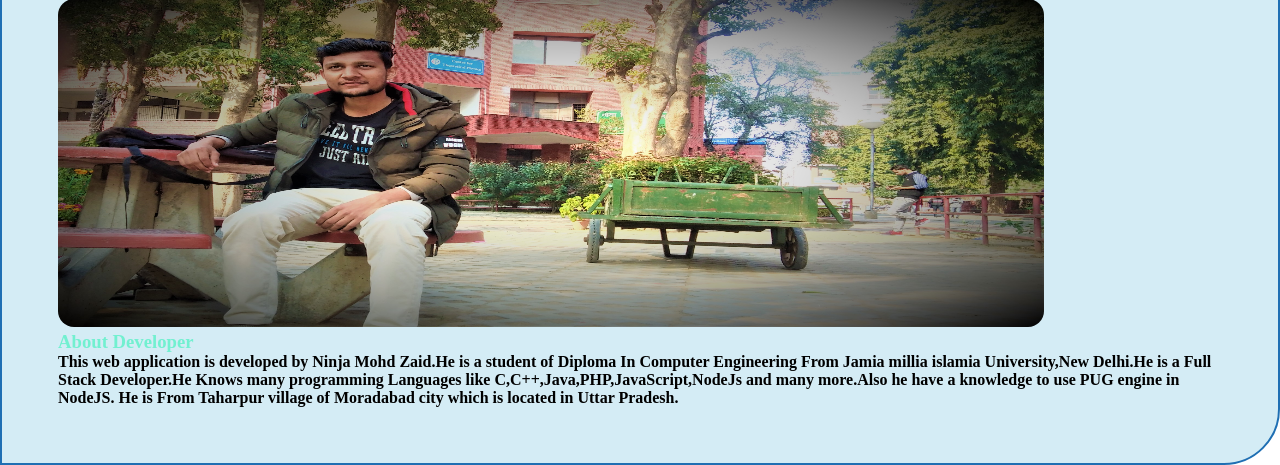
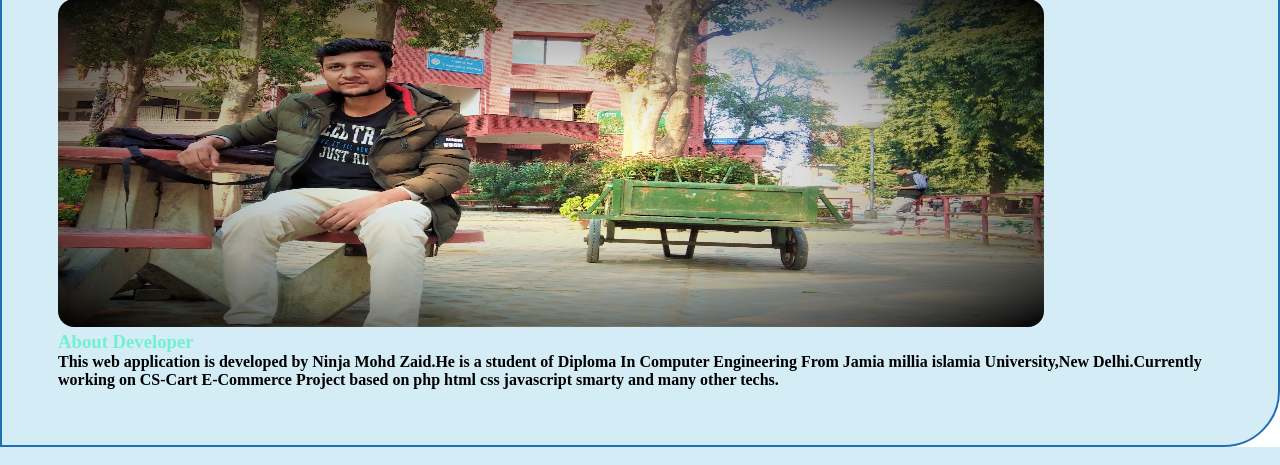
Before and after one commit to NinjaMohdZaid/iTweet, a PHP site: page /about.php in a window 1280 px wide. Shown: the part 471-936 px from the top of the page. Run offline with PHP 8.4, Linux system fonts and the light colour scheme.

Commit message:
Changes in about page

```diff
--- a/about.php
+++ b/about.php
@@ -39,9 +39,8 @@ So keep using this this app and enjoy.With the strangers.</p><br><hr>
 <h3>About Developer</h3>
 <p>
     This web application is developed by Ninja Mohd Zaid.He is a student of Diploma In Computer
-    Engineering From Jamia millia islamia University,New Delhi.He is a Full Stack Developer.He Knows many programming
-    Languages like C,C++,Java,PHP,JavaScript,NodeJs and many more.Also he have a knowledge to use PUG engine in NodeJS.
-    He is From Taharpur village of Moradabad city which is located in Uttar Pradesh.
+    Engineering From Jamia millia islamia University,New Delhi.Currently working on CS-Cart E-Commerce
+     Project based on php html css javascript smarty and many other techs.
 </p>
 </div>
 </body>
```
